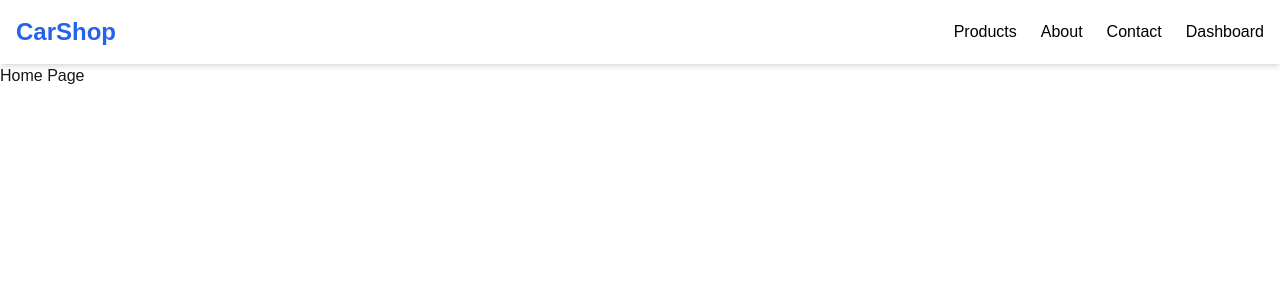
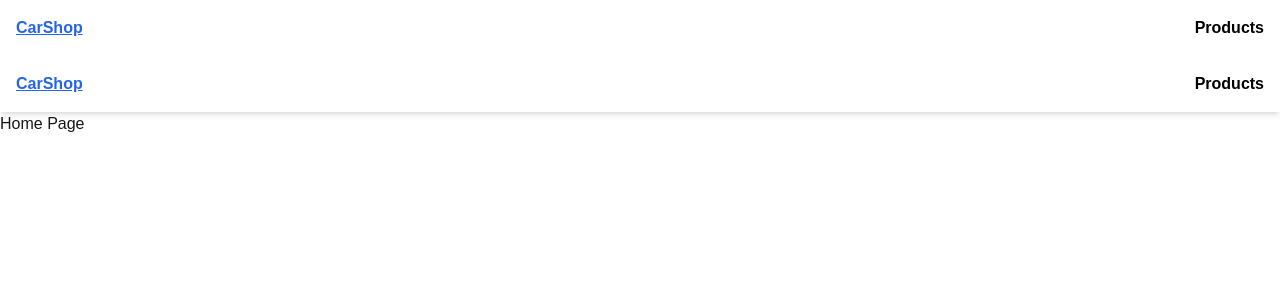
Before and after one commit to sheabali/nextjs-app, a Next.js app: page / in a window 1280 px wide. Shown: the top 300 px of the page. Built offline with nearby package versions, Linux system fonts and the light colour scheme.

Commit message:
Handling Active Links in Next.js

```diff
--- a/src/app/layout.js
+++ b/src/app/layout.js
@@ -1,5 +1,6 @@
 import { Geist, Geist_Mono } from 'next/font/google';
 import './globals.css';
+import Navbar from '@/components/shared/Navbar';
 
 const geistSans = Geist({
   variable: '--font-geist-sans',
@@ -22,7 +23,8 @@ export default function RootLayout({ children }) {
       <body
         className={`${geistSans.variable} ${geistMono.variable} antialiased`}
       >
-        {children}
+        <Navbar />
+        <div className="min-h-screen">{children}</div>
       </body>
     </html>
   );
--- a/src/app/page.js
+++ b/src/app/page.js
@@ -12,12 +12,12 @@ const HomePage = async () => {
   const products = await res.json();
 
   return (
-    <div className="grid grid-cols-3 gap-8 w-[90%] mx-auto">
+    <div className="grid grid-cols-3 gap-8 my-7 w-[90%] mx-auto">
       {products.slice(0, 3).map((product) => (
         <ProductCard key={product.id} product={product} />
       ))}
       <div className="text-center my-7">
-        <button className="bg-blue-500 text-white py-2 px-4 rounded-full">
+        <button className="bg-blue-500 text-center text-white py-2 px-4 rounded-full">
           <Link href="/productss">View All Products</Link>
         </button>
       </div>
--- a/src/components/shared/Navbar.jsx
+++ b/src/components/shared/Navbar.jsx
@@ -3,21 +3,23 @@
 import { useState } from "react";
 import Link from "next/link";
 import { Menu, X } from "lucide-react";
+import { usePathname } from "next/navigation";
 
 const Navbar = () => {
+
   const [isOpen, setIsOpen] = useState(false);
+
+  const pathname = usePathname()
 
   return (
     <nav className="bg-white shadow-md p-4">
       <div className="container mx-auto flex justify-between items-center">
-        <Link href="/" className="text-2xl font-bold text-blue-600">
+        <Link href="/" className={pathname == "/" ? " text-blue-600 underline font-semibold" :"text-2xl font-bold text-black"}>
           CarShop
         </Link>
         <div className="hidden text-black md:flex space-x-6">
-          <Link href="/products" className="hover:text-blue-600">Products</Link>
-          <Link href="/about" className="hover:text-blue-600">About</Link>
-          <Link href="/contact" className="hover:text-blue-600">Contact</Link>
-          <Link href="/dashboard" className="hover:text-blue-600">Dashboard</Link>
+          <Link href="/productss" className={pathname == "/productss" ? " text-blue-600 underline font-semibold" :"text-base font-bold text-black"}>Products</Link>
+
         </div>
         <button
           className="md:hidden text-gray-700"
```
